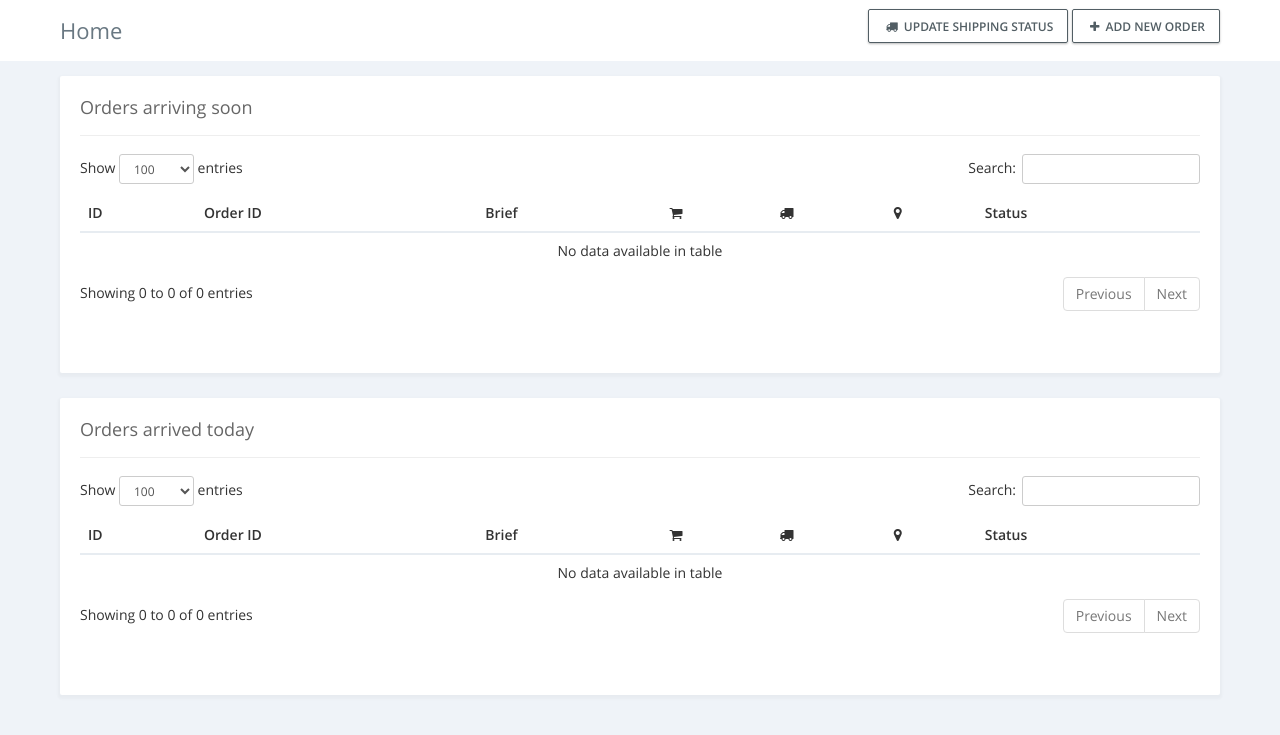
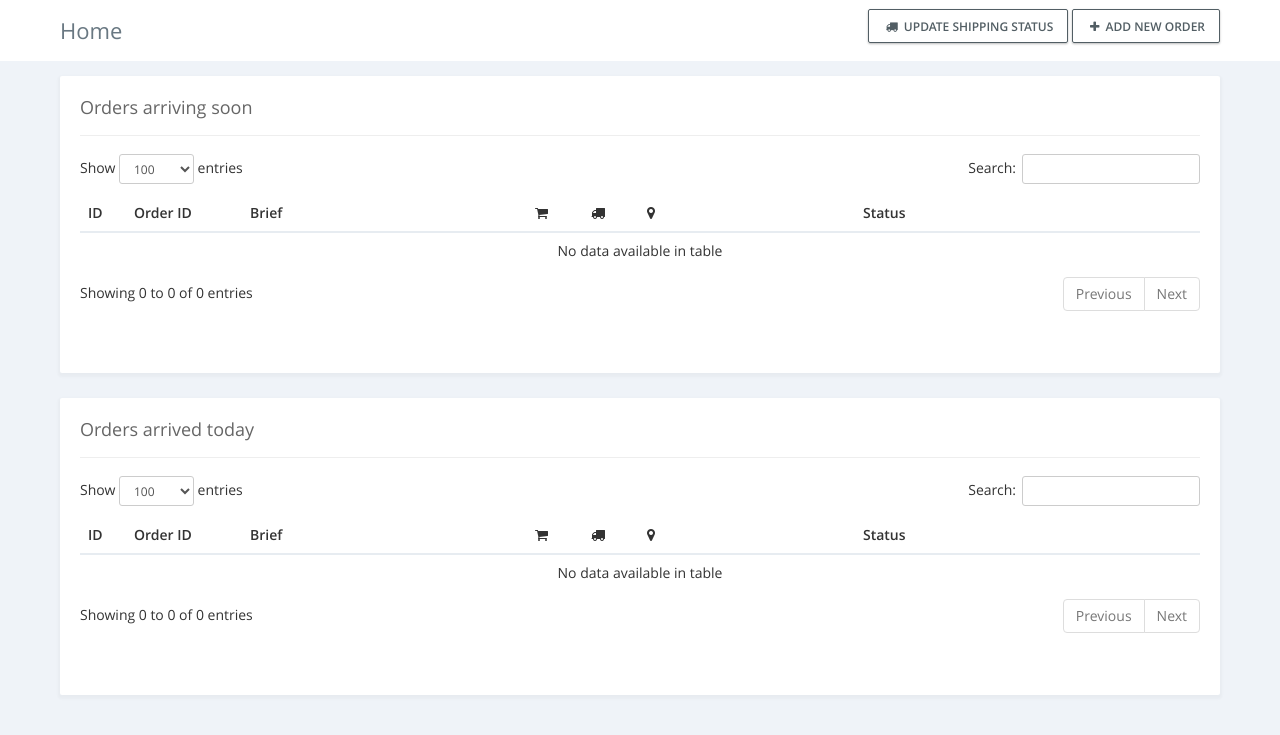
Before and after one commit to domibarton/toolbox, a Django app: template toolbox/toolbox/templates/toolbox/home.html in a window 1280 px wide. Shown: the part 127-862 px from the top of the page. Run offline with Django 3.2, Linux system fonts and the light colour scheme; the template is opened without the code that fills it, so the values that code supplies are empty; some libraries are stand-ins or nearby versions.

Commit message:
BUGFIX: Display of modal for order details

```diff
--- a/toolbox/ordertracking/static/ordertracking/css/order_list.css
+++ b/toolbox/ordertracking/static/ordertracking/css/order_list.css
@@ -2,46 +2,46 @@
  * Style that order list table.
  */
 
-table#order-list thead th.select
+table.order-list thead th.select
 {
     width: 12px;
 }
 
-table#order-list thead th.id,
-table#order-list-shipping-nr thead th.id
+table.order-list thead th.id,
+table.order-list-shipping-nr thead th.id
 {
     width: 30px;
 }
 
-table#order-list thead th.order-id,
-table#order-list-shipping-nr thead th.order-id
+table.order-list thead th.order-id,
+table.order-list-shipping-nr thead th.order-id
 {
     width: 100px;
 }
 
-table#order-list thead th.price,
-table#order-list-shipping-nr thead th.price
+table.order-list thead th.price,
+table.order-list-shipping-nr thead th.price
 {
     width: 80px;
 }
 
-table#order-list thead th.ordered,
-table#order-list thead th.shipped
+table.order-list thead th.ordered,
+table.order-list thead th.shipped
 {
     width: 40px;
 }
 
-table#order-list-shipping-nr thead th.shipped
+table.order-list-shipping-nr thead th.shipped
 {
     min-width: 160px;
 }
 
-table#order-list thead th.shipping-nr
+table.order-list thead th.shipping-nr
 {
     width: 200px;
 }
 
-table#order-list tbody td.shipping-nr small
+table.order-list tbody td.shipping-nr small
 {
     display      : inline-block;
     white-space  : nowrap;
@@ -50,17 +50,17 @@ table#order-list tbody td.shipping-nr small
     text-overflow: ellipsis;
 }
 
-table#order-list thead th.delivered
+table.order-list thead th.delivered
 {
     width: 130px;
 }
 
-table#order-list thead th.state
+table.order-list thead th.state
 {
     width: 65px;
 }
 
-table#order-list thead th.complete
+table.order-list thead th.complete
 {
     width: 85px;
 }
--- a/toolbox/ordertracking/static/ordertracking/js/order_detail.js
+++ b/toolbox/ordertracking/static/ordertracking/js/order_detail.js
@@ -1,6 +1,6 @@
 $(document).ready(function()
 {
-    $('table#order-list tbody td.id a').click(function(e)
+    $('table.order-list tbody td.id a').click(function(e)
     {
         e.preventDefault();
 
--- a/toolbox/ordertracking/templates/ordertracking/order_list.html
+++ b/toolbox/ordertracking/templates/ordertracking/order_list.html
@@ -43,7 +43,7 @@ Order Tracking <small>List of orders</small>
             </div>
             <div class="clearfix"></div>
             <div class="portlet-body">
-                <table id="order-list" class="table table-hover datatable">
+                <table class="order-list table table-hover datatable">
                     <thead>
                         <tr>
                             <th class="select"></th>
--- a/toolbox/toolbox/templates/toolbox/home.html
+++ b/toolbox/toolbox/templates/toolbox/home.html
@@ -25,7 +25,7 @@
         <div class="caption">Orders arriving soon</div>
     </div>
     <div class="portlet-body margin-bottom-40">
-        <table id="orders-arriving-soon" class="table table-hover datatable">
+        <table id="orders-arriving-soon" class="order-list table table-hover datatable">
             <thead>
                 <tr>
                     <th class="id">ID</th>
@@ -82,7 +82,7 @@
         <div class="caption">Orders arrived today</div>
     </div>
     <div class="portlet-body margin-bottom-40">
-        <table id="orders-arrived-today" class="table table-hover datatable">
+        <table id="orders-arrived-today" class="order-list table table-hover datatable">
             <thead>
                 <tr>
                     <th class="id">ID</th>
```
